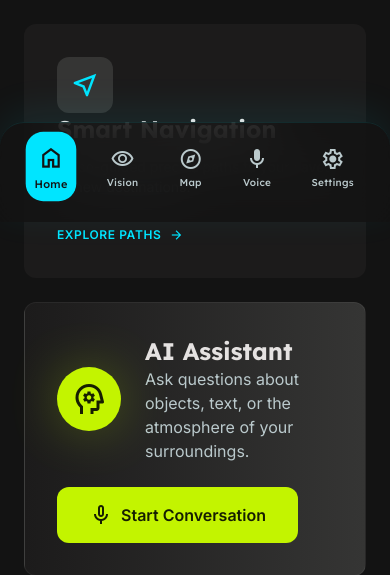
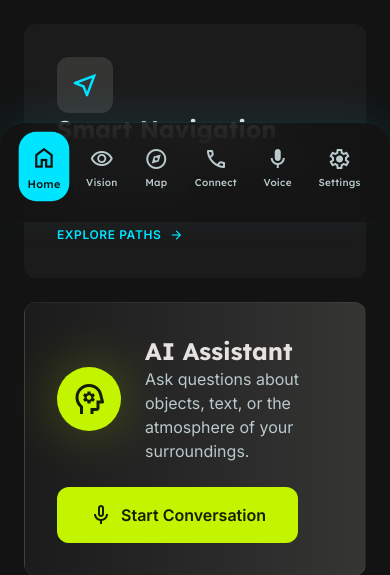
Before and after one commit to Sauti-Yetu/sightra, a Django app: page / in a window 390 px wide. Shown: the part 622-1197 px from the top of the page. Run offline with Django 5.2, Linux system fonts and the light colour scheme; parts of the project's set-up code (start-up, migrations or seed data) failed here and were passed over; some libraries are stand-ins or nearby versions.

Commit message:
feat: add responsive bottom navigation component with active state highlighting

```diff
--- a/sightra/templates/bottom_nav.html
+++ b/sightra/templates/bottom_nav.html
@@ -15,6 +15,11 @@
         href="/live-map" data-target="/live-map">
         <span class="material-symbols-outlined text-2xl" data-icon="explore">explore</span>
         <span class="font-['Lexend'] text-[10px] font-medium tracking-wide">Map</span>
+    </a>
+    <a class="nav-link flex flex-col items-center justify-center text-[#BAC9CC] px-2 sm:px-6 py-2 hover:text-[#C3F400] transition-all active:scale-90 duration-300 ease-out"
+        href="/live-call/" data-target="/live-call">
+        <span class="material-symbols-outlined text-2xl" data-icon="call">call</span>
+        <span class="font-['Lexend'] text-[10px] font-medium tracking-wide">Connect</span>
     </a>
     <a class="nav-link flex flex-col items-center justify-center text-[#BAC9CC] px-2 sm:px-6 py-2 hover:text-[#C3F400] transition-all active:scale-90 duration-300 ease-out"
         href="/voice_assistant/" data-target="/voice_assistant">
```
